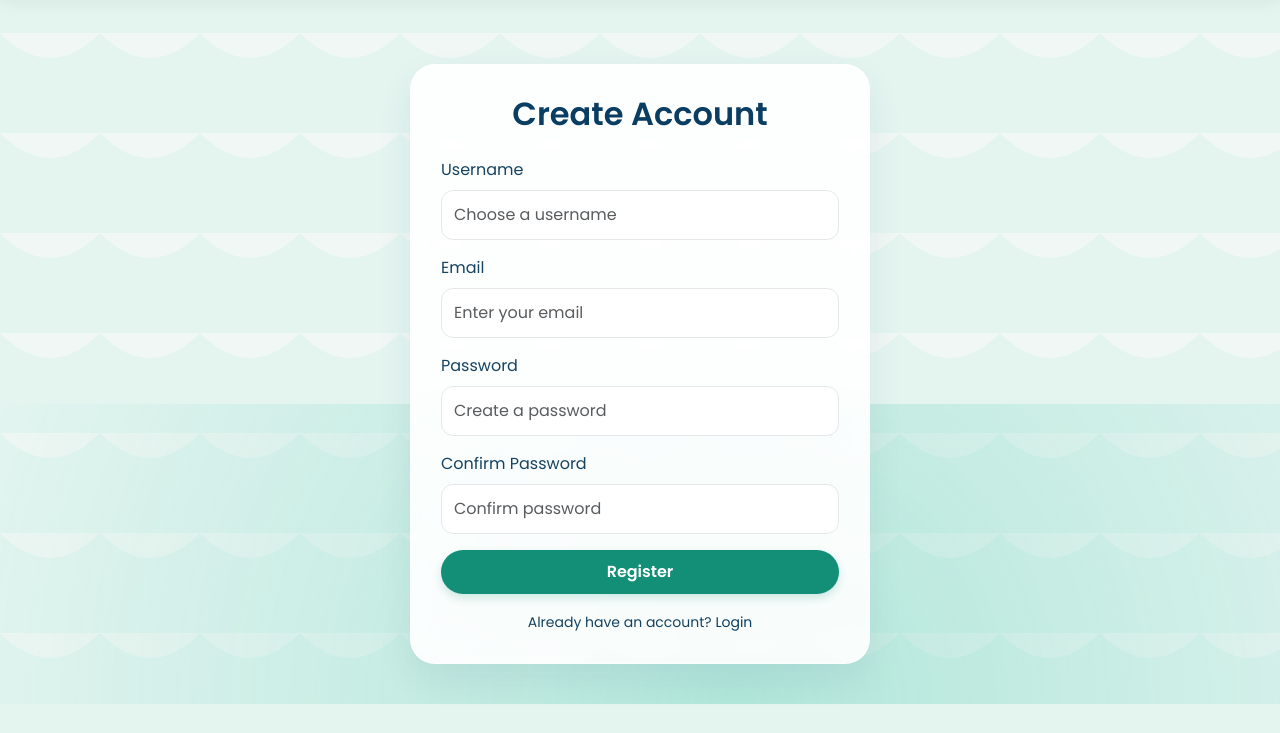
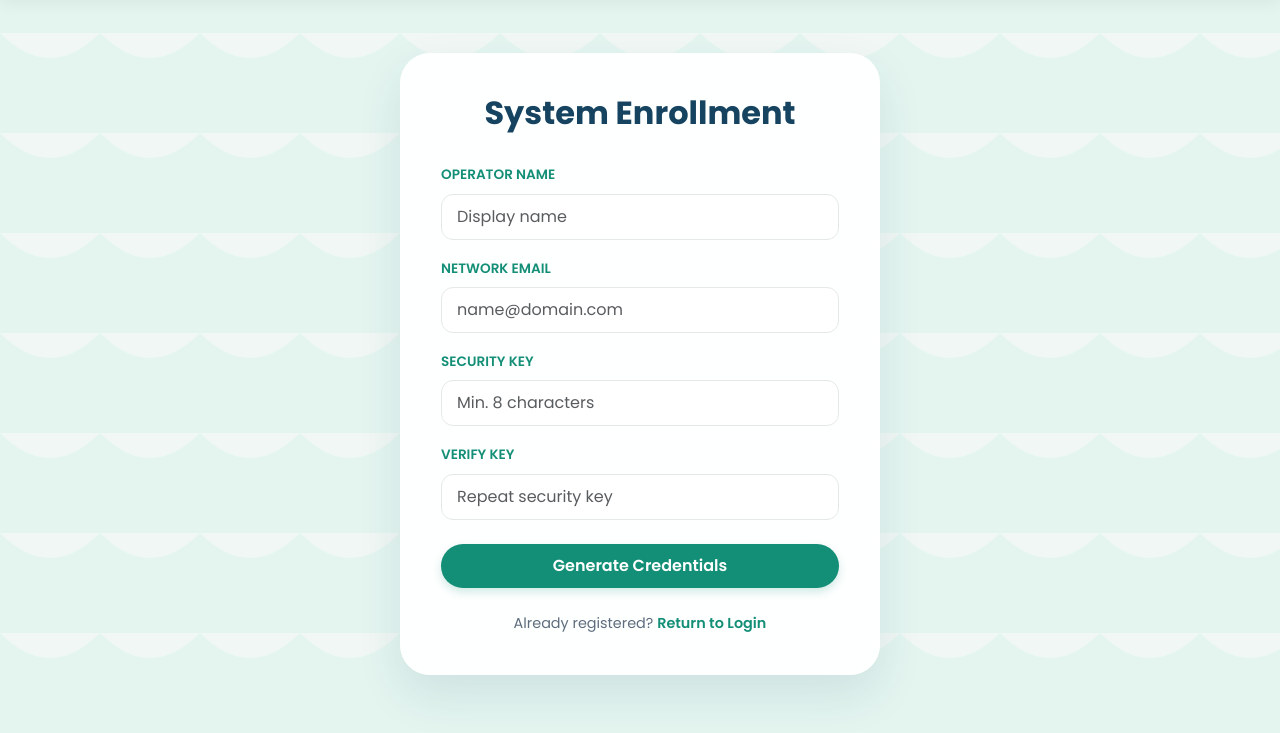
Before and after one commit to pgrapher906-ctrl/project, a Flask app: page /register in a window 1280 px wide; the page is wider, and only the part inside the window is pictured. Shown: the part 67-800 px from the top of that part. Run offline with Flask 3, Linux system fonts and the light colour scheme.

Commit message:
Update register.html

```diff
--- a/app/templates/register.html
+++ b/app/templates/register.html
@@ -2,11 +2,9 @@
 {% block title %}Register | Smart Water Monitoring{% endblock %}
 
 {% block content %}
-
 <style>
-
 /* =========================================
-   SOFT OCEAN BACKGROUND (MATCH LOGIN)
+   ECO-FLUID REGISTER DESIGN
 ========================================= */
 
 .register-wrapper {
@@ -14,144 +12,87 @@
     display: flex;
     align-items: center;
     justify-content: center;
-    position: relative;
     padding: 20px;
 }
 
-/* Soft wave overlay */
-.register-wrapper::before {
-    content: "";
-    position: absolute;
-    bottom: 0;
-    width: 200%;
-    height: 300px;
-    background: radial-gradient(circle at 50% 100%, rgba(26,188,156,0.25), transparent 70%);
-    animation: waveMove 8s ease-in-out infinite alternate;
-    z-index: 1;
+.register-card {
+    width: 100%;
+    max-width: 480px;
+    background: rgba(255, 255, 255, 0.95) !important;
+    backdrop-filter: blur(10px);
+    border-radius: 30px !important;
+    border: 1px solid rgba(255, 255, 255, 0.3) !important;
+    box-shadow: 0 20px 45px rgba(21, 67, 96, 0.1) !important;
+    padding: 40px !important;
 }
 
-@keyframes waveMove {
-    from { transform: translateX(-5%); }
-    to { transform: translateX(5%); }
+.register-card h2 {
+    font-weight: 700;
+    text-align: center;
+    margin-bottom: 30px;
+    color: #154360;
 }
 
-/* =========================================
-   GLASS REGISTER CARD
-========================================= */
-
-.register-card {
-    width: 100%;
-    max-width: 460px;
-    padding: 35px;
-    border-radius: 20px;
-    background: rgba(255,255,255,0.92);
-    backdrop-filter: blur(10px);
-    box-shadow: 0 20px 45px rgba(0,0,0,0.15);
-    position: relative;
-    z-index: 10;
+.form-label {
+    font-weight: 600;
+    color: #148F77;
+    font-size: 0.85rem;
+    text-transform: uppercase;
 }
 
-/* Title */
-.register-card h2 {
-    font-weight: 600;
-    text-align: center;
-    margin-bottom: 25px;
-    color: #0A3D62;
+.form-control {
+    border-radius: 12px !important;
+    padding: 10px 15px !important;
 }
 
-/* Inputs */
-.form-control {
-    border-radius: 10px;
-    padding: 12px;
-    border: 1px solid #e1e8ef;
-    transition: 0.3s ease;
-}
-
-.form-control:focus {
-    border-color: #1ABC9C;
-    box-shadow: 0 0 0 0.15rem rgba(26,188,156,0.25);
-}
-
-/* Button */
-.btn-primary {
-    width: 100%;
-    padding: 12px;
-    border-radius: 10px;
-    background: linear-gradient(90deg, #0A3D62, #1ABC9C);
-    border: none;
-    font-weight: 500;
-    transition: 0.3s ease;
-}
-
-.btn-primary:hover {
-    transform: translateY(-2px);
-    opacity: 0.95;
-}
-
-/* Footer */
 .register-footer {
     text-align: center;
-    margin-top: 18px;
-    font-size: 14px;
+    margin-top: 25px;
+    font-size: 0.9rem;
+    color: #5D6D7E;
 }
 
 .register-footer a {
-    color: #0A3D62;
-    font-weight: 500;
+    color: #148F77;
+    font-weight: 600;
     text-decoration: none;
 }
-
-.register-footer a:hover {
-    text-decoration: underline;
-}
-
-/* Mobile Adjustment */
-@media (max-width: 480px) {
-    .register-card {
-        padding: 25px;
-    }
-}
-
 </style>
 
 <div class="register-wrapper">
-
     <div class="register-card">
-        <h2>Create Account</h2>
+        <h2>System Enrollment</h2>
 
         <form method="POST">
             {{ form.hidden_tag() }}
 
             <div class="mb-3">
-                {{ form.username.label(class="form-label") }}
-                {{ form.username(class="form-control", placeholder="Choose a username") }}
+                <label class="form-label">Operator Name</label>
+                {{ form.username(class="form-control", placeholder="Display name") }}
             </div>
 
             <div class="mb-3">
-                {{ form.email.label(class="form-label") }}
-                {{ form.email(class="form-control", placeholder="Enter your email") }}
+                <label class="form-label">Network Email</label>
+                {{ form.email(class="form-control", placeholder="name@domain.com") }}
             </div>
 
             <div class="mb-3">
-                {{ form.password.label(class="form-label") }}
-                {{ form.password(class="form-control", placeholder="Create a password") }}
+                <label class="form-label">Security Key</label>
+                {{ form.password(class="form-control", placeholder="Min. 8 characters") }}
             </div>
 
-            <div class="mb-3">
-                {{ form.confirm_password.label(class="form-label") }}
-                {{ form.confirm_password(class="form-control", placeholder="Confirm password") }}
+            <div class="mb-4">
+                <label class="form-label">Verify Key</label>
+                {{ form.confirm_password(class="form-control", placeholder="Repeat security key") }}
             </div>
 
-            {{ form.submit(class="btn btn-primary") }}
+            <button type="submit" class="btn-primary w-100 py-3">Generate Credentials</button>
 
             <div class="register-footer">
-                Already have an account?
-                <a href="{{ url_for('main.login') }}">Login</a>
+                Already registered?
+                <a href="{{ url_for('main.login') }}">Return to Login</a>
             </div>
-
         </form>
     </div>
-
 </div>
-
 {% endblock %}
```
